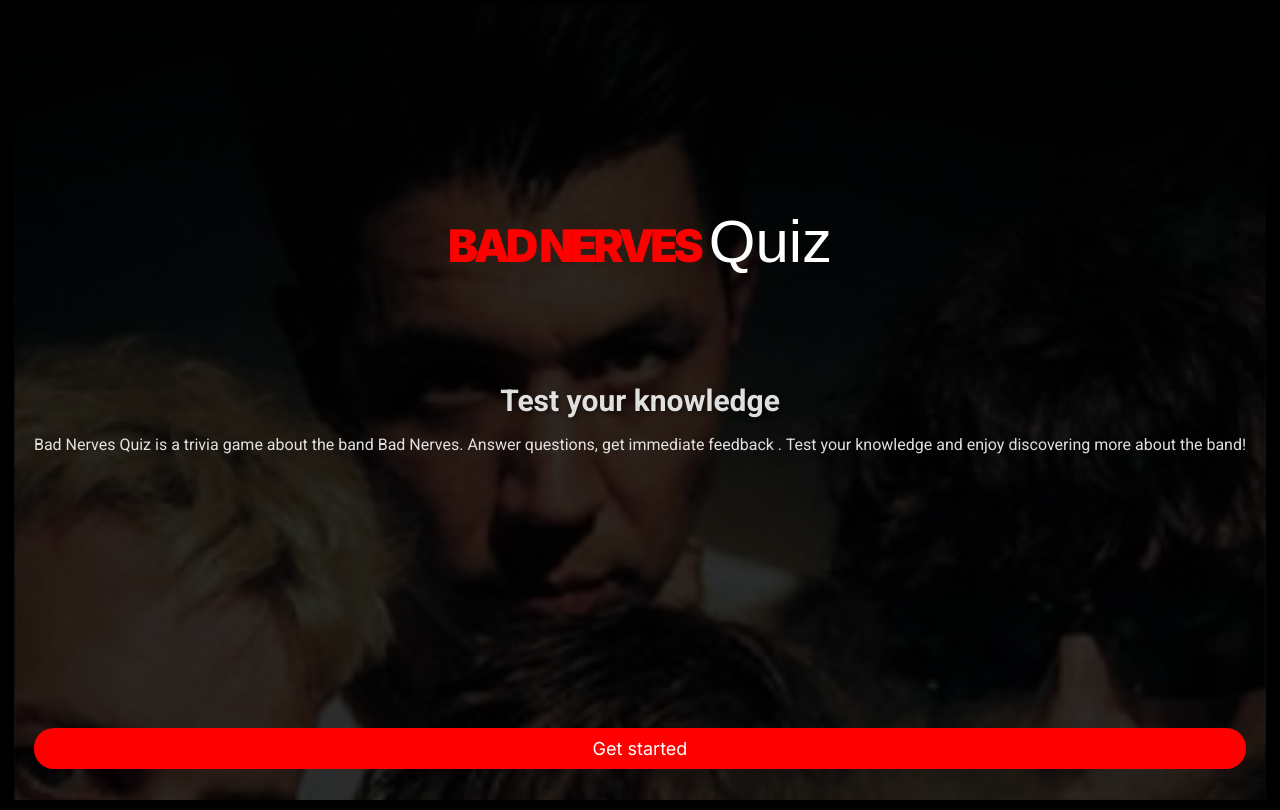
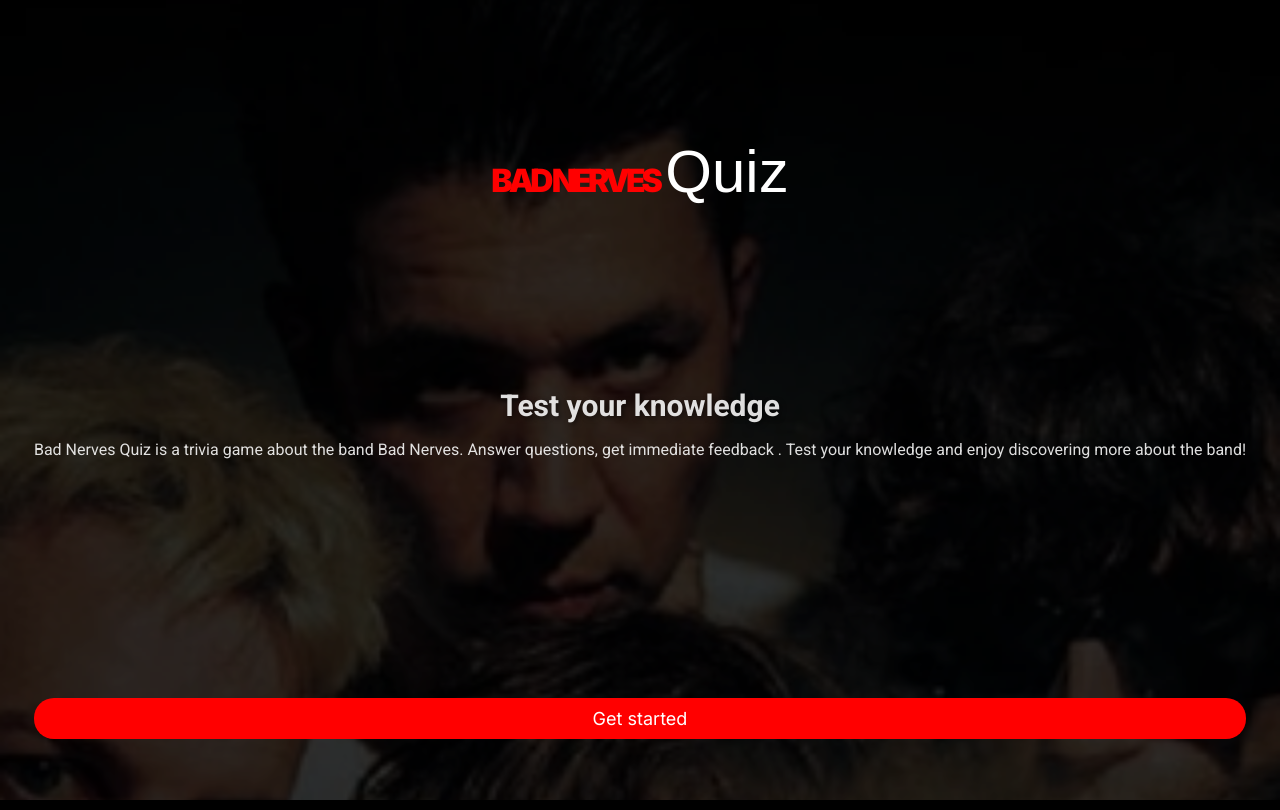
Before and after one commit to NerinaHctz/bad-nerves-quiz, a React (Vite) app in the folder bad-nerves-quiz/: page / in a window 1280 px wide. Built offline with nearby package versions, Linux system fonts and the light colour scheme; a web font is replaced by a local one.

Commit message:
finish translate and confetti

```diff
--- a/bad-nerves-quiz/src/App.css
+++ /dev/null
@@ -1,45 +0,0 @@
-#root {
-  max-width: 1280px;
-  margin: 0 auto;
-  padding: 2rem;
-  text-align: center;
-}
-
-.logo {
-  height: 6em;
-  padding: 1.5em;
-  will-change: filter;
-  transition: filter 300ms;
-}
-
-.logo:hover {
-  filter: drop-shadow(0 0 2em #646cffaa);
-}
-
-.logo.react:hover {
-  filter: drop-shadow(0 0 2em #61dafbaa);
-}
-
-@keyframes logo-spin {
-  from {
-    transform: rotate(0deg);
-  }
-
-  to {
-    transform: rotate(360deg);
-  }
-}
-
-@media (prefers-reduced-motion: no-preference) {
-  a:nth-of-type(2) .logo {
-    animation: logo-spin infinite 20s linear;
-  }
-}
-
-.card {
-  padding: 2em;
-}
-
-.read-the-docs {
-  color: #888;
-}
--- a/bad-nerves-quiz/src/App.jsx
+++ b/bad-nerves-quiz/src/App.jsx
@@ -27,7 +27,7 @@
     answer: 'Bad Nerves'
   },
   {
-    question: 'Complete the following song lyric: "What did you say?..."',
+    question: 'Complete the following song lyric: \'What did you say?...\'',
     options: [
       'What are you waiting for just call me on the phone',
       'Do you never learn? Are you listening?',
@@ -50,11 +50,11 @@
     answer: 'The Ramones'
   },
   {
-    question: "What's the drummer's name?",
+    question: 'What\'s the drummer\'s name?',
     options: [
-      'Kevin',
+      'Bobby',
       'Samuel',
-      'Steve'
+      'Will'
     ],
     answer: 'Samuel'
   },
@@ -94,7 +94,7 @@
     answer: 'Essex'
   },
   {
-    question: 'Complete the following song lyric: "Record freedom, ____, rain in the sky"',
+    question: 'Complete the following song lyric: \'Record freedom, ____, rain in the sky\'',
     options: [
       'Liberty',
       'Motorways',
@@ -103,7 +103,7 @@
     answer: 'Liberty'
   },
   {
-    question: 'What does Bobby describe as "the perfect album from start to finish"?',
+    question: 'What does Bobby describe as \'the perfect album from start to finish\'?',
     options: [
       'Rocket to Russia by the Ramones', 'Abbey Road by The Beatles', 'London Calling by The Clash'
     ],
@@ -126,9 +126,9 @@
   {
     question: 'What is their most famous song?',
     options: [
-      'Antidote', "Can't Be Mine", 'Dreaming'
+      'Antidote', 'Can\'t Be Mine', 'Dreaming'
     ],
-    answer: "Can't Be Mine"
+    answer: 'Can\'t Be Mine'
   },
   {
     question: 'Which label released their debut album?',
@@ -145,7 +145,7 @@
     answer: 'USA'
   },
   {
-    question: "What was Jimmy's hair made of?",
+    question: 'What was Jimmy\'s hair made of?',
     options: [
       'Hair', 'Mud', 'Fire'
     ],
@@ -182,13 +182,13 @@
   }
 
   return <div className='game-container'>
-    <div className='button-container'>
+    <>
       {showQuiz ? (
         <div className='button-container'>
           {isFinished ? (
             <Result score={score} total={questions.length} />
           ) : (
-            <div>
+            <>
               <Question
                 question={questions[currentQuestionIndex]?.question}
                 options={questions[currentQuestionIndex]?.options}
@@ -206,13 +206,13 @@
                 selectedOption={selectedOption}
               />
               {!isFinished && <Timer time={time} setTime={setTime} handleTimeUp={handleTimeUp} isFinished={isFinished} />}
-            </div>
+            </>
           )}
         </div>
       ) : (
         <MainPage onStart={handleStartQuiz} animateTitle={animateTitle} />
       )}
-    </div>
+    </>
   </div>
 }
 
--- a/bad-nerves-quiz/src/components/MainPage.css
+++ b/bad-nerves-quiz/src/components/MainPage.css
@@ -21,10 +21,24 @@
     bottom: 25px;
 }
 
+@keyframes moveTitle {
+    0% {
+        transform: translateY(0);
+        font-size: 45px;
+    }
+
+    100% {
+        transform: translateY(-95px);
+        font-size: 24px;
+    }
+}
+
 .title {
     transition: transform 1s ease;
-    font-size: 45px;
-    margin-top: -150px;
+    position: fixed;
+    top: 106px;
+    width: 100%;
+    text-align: center;
 }
 
 .title .bad-nerves {
@@ -37,7 +51,7 @@
 .title .quiz {
     font-family: 'Karantina', sans-serif;
     color: white;
-    font-weight: 400;
+    font-weight: 200;
     font-size: 60px;
 }
 
--- a/bad-nerves-quiz/src/components/Question.css
+++ b/bad-nerves-quiz/src/components/Question.css
@@ -1,25 +1,4 @@
 @import url('https://fonts.googleapis.com/css2?family=Inter:wght@400;900&family=Karantina:wght@300;400;700&display=swap');
-
-@keyframes moveTitle {
-    0% {
-        transform: translateY(0);
-        font-size: 45px;
-        padding: 20px 0;
-    }
-
-    100% {
-        transform: translateY(-200px);
-        font-size: 24px;
-        padding: 10px 0;
-        margin-top: 40px;
-    }
-}
-
-.title {
-    transition: font-size 0.5s ease, padding 0.5s ease;
-    font-size: 45px;
-    margin-top: -200px;
-}
 
 .title.animate {
     animation: moveTitle 0.5s forwards;
@@ -30,11 +9,12 @@
     transition: font-size 0.5s ease;
 }
 
-.title.animate .bad-nerves,
+.title.animate .bad-nerves {
+    font-size: 24px;
+}
+
 .title.animate .quiz {
-    font-size: 24px;
-    /* font-size: 34px; */
-
+    font-size: 34px;
 }
 
 .correct {
@@ -60,6 +40,7 @@
     padding: 10px 0;
     text-align: center;
     z-index: 1000;
+    left: 0;
 }
 
 .question-title .bad-nerves {
@@ -77,7 +58,7 @@
 }
 
 .questions {
-    font-size: 28px;
+    font-size: 24px;
     font-family: 'Roboto', sans-serif;
 }
 
@@ -93,7 +74,7 @@
     gap: 20px;
     align-items: center;
     justify-content: center;
-    margin-top: 20px;
+    margin-top: 0;
 }
 
 button {
@@ -108,3 +89,7 @@
     cursor: pointer;
     transition: all 0.25s ease-in-out;
 }
+
+.space {
+    height: 10px;
+}
--- a/bad-nerves-quiz/src/components/Question.jsx
+++ b/bad-nerves-quiz/src/components/Question.jsx
@@ -40,7 +40,7 @@
         }, 500)
     }
 
-    return <div>
+    return <>
         <header>
             <h1 className='question-title'>
                 <span className='bad-nerves'>BAD NERVES</span> <span className='quiz'>Quiz</span>
@@ -69,7 +69,8 @@
                 </button>
             ))}
         </div>
-    </div>
+        <div className='space'></div>
+    </>
 }
 
 export default Question
--- a/bad-nerves-quiz/src/components/Result.css
+++ b/bad-nerves-quiz/src/components/Result.css
@@ -1,3 +1,13 @@
+@keyframes confetti-fall {
+    0% {
+        transform: translateY(-100vh) rotate(0deg);
+    }
+
+    100% {
+        transform: translateY(100vh) rotate(720deg);
+    }
+}
+
 .confetti {
     position: absolute;
     width: 10px;
@@ -11,7 +21,7 @@
 }
 
 .confetti:nth-child(even) {
-    background-color: rgb(86, 85, 85);
+    background-color: rgb(255, 255, 255);
 }
 
 .confetti-container {
--- a/bad-nerves-quiz/src/components/Result.jsx
+++ b/bad-nerves-quiz/src/components/Result.jsx
@@ -11,6 +11,7 @@
     }, [score, total])
 
     const createConfetti = () => {
+        console.log('creating confetti')
         const confettiContainer = document.createElement('div')
         confettiContainer.className = 'confetti-container'
         document.body.appendChild(confettiContainer)
--- a/bad-nerves-quiz/src/index.css
+++ b/bad-nerves-quiz/src/index.css
@@ -31,7 +31,7 @@
   position: relative;
   padding: 20px;
   height: 100vh;
-  width: 100%;
+  width: 100vw;
   display: flex;
   flex-direction: column;
   justify-content: center;
```
Also changed, not shown: 1 other file (tests, documents, lock files or other folders).
